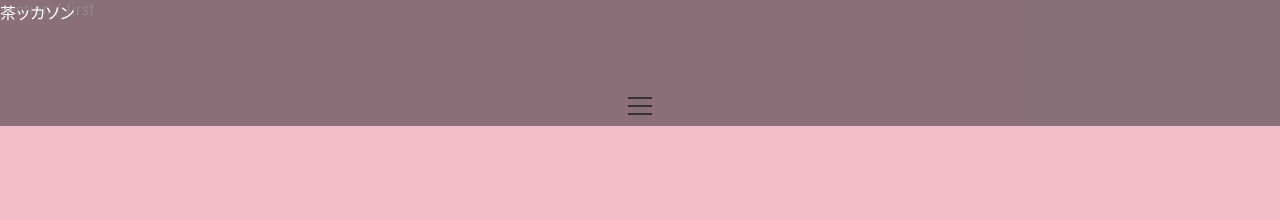
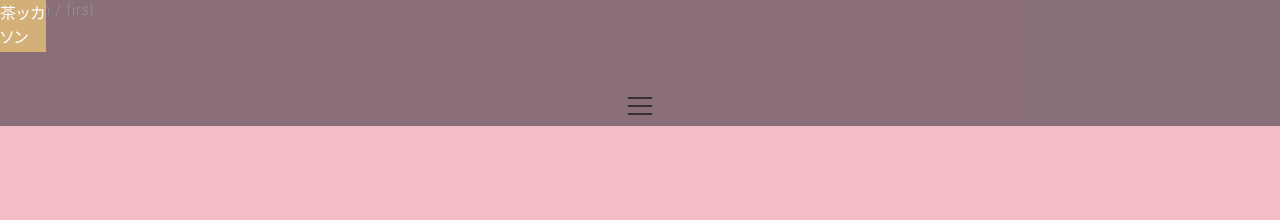
Before and after one commit to kobayashiwa/es6-study-4-8-21, a plain HTML site: page index.html in a window 1280 px wide. Shown: the top 220 px of the page. Drawn offline with nearby package versions, Linux system fonts and the light colour scheme.

Commit message:
“head-logoのサイズ指定”

```diff
--- a/css/style.css
+++ b/css/style.css
@@ -56,6 +56,11 @@ ul, li {
 }
 .top-header.bisible {
 	display: block;
+}
+.head-logo {
+	width: 46px;
+	height: 52px;
+	background: #D4B079;
 }
 nav {
 	width: 40px;
--- a/index.html
+++ b/index.html
@@ -54,13 +54,4 @@
         });
     </script>
 
-    <script>
-        class Animal {
-            constructor(name, age) {
-                this.name = name;
-                this.age = age;
-            }
-        }
-    </script>
-
 </html>
```
